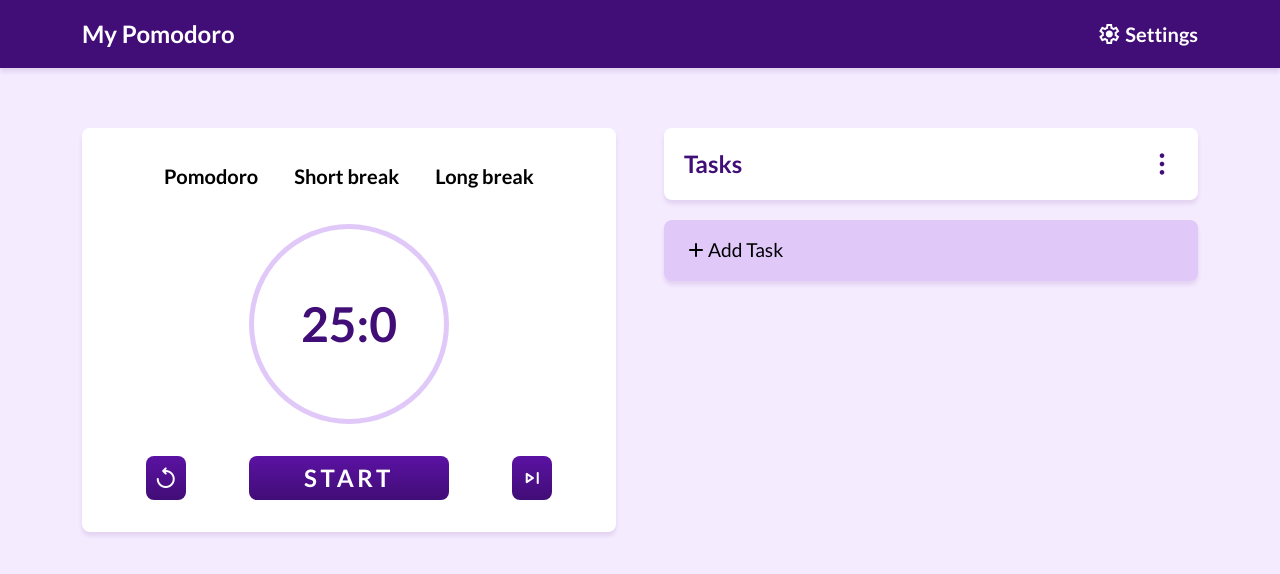
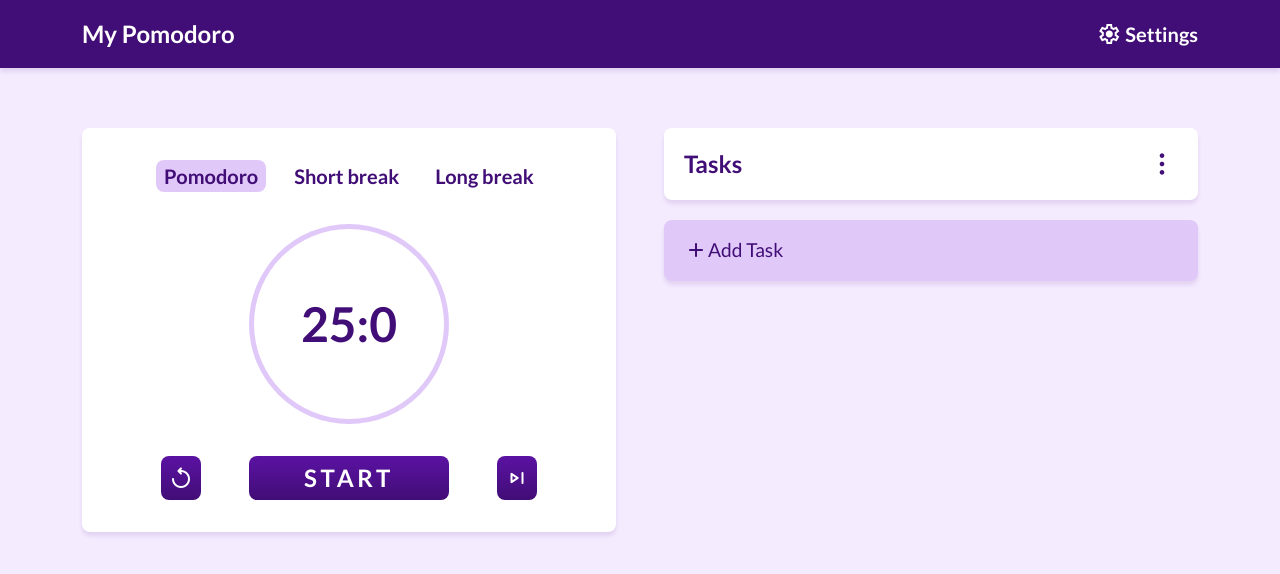
Before and after one commit to VictorM-Coder/My-Pomodoro, an Angular app: page / in a window 1280 px wide. Shown: the top 574 px of the page. Built offline with nearby package versions, Linux system fonts and the light colour scheme.

Commit message:
ajustes na estilização

```diff
--- a/src/app/components/body/task-bar/task-bar.component.css
+++ b/src/app/components/body/task-bar/task-bar.component.css
@@ -14,6 +14,7 @@
   align-items: center;
   padding: 16px 20px;
   border: none;
+  color: var(--primary-900);
 }
 
 .btn-add-task:hover{
--- a/src/app/components/body/timer-card/timer-card.component.css
+++ b/src/app/components/body/timer-card/timer-card.component.css
@@ -3,9 +3,14 @@
   padding: 4px 8px;
   border: none;
   font: normal 700 20px 'Lato';
+  color: var(--primary-900);
 }
 
-.btn-pomodoro:hover{
+.btn-pomodoro:disabled{
+  color: var(--primary-400);
+}
+
+.btn-pomodoro-hover:hover, .btn-selected{
   background-color: var(--primary-50);
 }
 
--- a/src/app/components/body/timer-card/timer-card.component.html
+++ b/src/app/components/body/timer-card/timer-card.component.html
@@ -1,13 +1,13 @@
 <div class="background-white defult-shadow d-flex flex-column default-border-radius card-padding">
   <div class="d-flex justify-content-center">
     <span>
-      <button (click)="setPomodoro()" [disabled]="disableButtons" class="btn-pomodoro mg-right-20 default-border-radius">Pomodoro</button>
+      <button (click)="setPomodoro()" [class.btn-pomodoro-hover]="!disableButtons" [class.btn-selected]="this.typePomodoro===0"  [disabled]="disableButtons" class="btn-pomodoro mg-right-20 default-border-radius">Pomodoro</button>
     </span>
     <span>
-      <button (click)="setShortBreak()" [disabled]="disableButtons" class="btn-pomodoro mg-right-20 default-border-radius">Short break</button>
+      <button (click)="setShortBreak()" [class.btn-pomodoro-hover]="!disableButtons" [class.btn-selected]="this.typePomodoro===1" [disabled]="disableButtons" class="btn-pomodoro mg-right-20 default-border-radius">Short break</button>
     </span>
     <span>
-      <button (click)="setLongBreak()" [disabled]="disableButtons" class="btn-pomodoro default-border-radius">Long break</button>
+      <button (click)="setLongBreak()" [class.btn-pomodoro-hover]="!disableButtons" [class.btn-selected]="this.typePomodoro===2" [disabled]="disableButtons" class="btn-pomodoro default-border-radius">Long break</button>
     </span>
   </div>
   <app-timer #timerComponent [pomodoroValue]="valuePomodoro" (changeStateTimer)="onStateChanceTimer()"></app-timer>
--- a/src/app/components/body/timer-card/timer-card.component.ts
+++ b/src/app/components/body/timer-card/timer-card.component.ts
@@ -11,7 +11,7 @@ import {TypePomodoro} from "../../../model/TypePomodoro";
 export class TimerCardComponent {
   @ViewChild('timerComponent', {static: true}) timerComponent!: TimerComponent;
   private timePomodoro:TimePomodoro;
-  private typePomodoro: TypePomodoro;
+  typePomodoro: TypePomodoro;
   valuePomodoro:number;
   disableButtons:boolean = false;
 
--- a/src/app/components/body/timer/timer.component.css
+++ b/src/app/components/body/timer/timer.component.css
@@ -20,4 +20,5 @@
 
 .btn-start{
   width: 200px;
+  margin: 0 2em;
 }
--- a/src/app/components/body/timer/timer.component.html
+++ b/src/app/components/body/timer/timer.component.html
@@ -6,11 +6,11 @@
     </div>
   </div>
 </div>
-<div class="d-flex mg-top-32 justify-content-around">
+<div class="d-flex mg-top-32 justify-content-center">
   <button (click)="restart()" class="btn-system">
     <span class="material-symbols-rounded">replay</span>
   </button>
-  <button (click)="startPause()" class="btn-system btn-start" [innerText]="timerRunning?'pause': 'start'"></button>
+  <button (click)="startPause()" class="btn-system btn-start mx-2em" [innerText]="timerRunning?'pause': 'start'"></button>
   <button class="btn-system">
     <span class="material-symbols-rounded">skip_next</span>
   </button>
--- a/src/app/components/body/timer/timer.component.ts
+++ b/src/app/components/body/timer/timer.component.ts
@@ -1,5 +1,4 @@
 import {Component, EventEmitter, Input, Output, SimpleChanges} from '@angular/core';
-import {TimePomodoro} from "../../../model/time-pomodoro";
 
 @Component({
   selector: 'app-timer',
--- a/src/styles.css
+++ b/src/styles.css
@@ -67,6 +67,34 @@ body {
   margin-top: 32px;
 }
 
+.modal-title, .col-form-label{
+  color: var(--primary-900);
+}
+
+.btn-secondary{
+  background: white;
+  font-family: var(--font-default);
+  color: var(--primary-900);
+  border: var(--primary-900) solid 1px;
+  text-transform: uppercase;
+  letter-spacing: 1.6px;
+  font-weight: 700;
+}
+
+.btn-secondary:hover{
+  background-color: var(--primary-900);
+  color: white;
+}
+
+.btn-primary{
+  background: linear-gradient(to bottom, #5B12A3, #410D76);
+  font-family: var(--font-default);
+  color: white;
+  text-transform: uppercase;
+  letter-spacing: 1.6px;
+  font-weight: 700;
+}
+
 .btn-system{
   background: linear-gradient(to bottom, #5B12A3, #410D76);
   color: white;
@@ -81,6 +109,11 @@ body {
   display: flex;
   align-items: center;
   justify-content: center;
+}
+
+.btn-primary:hover{
+  background: linear-gradient(to bottom, #551199, #390b66);
+  color: #e6e6e6;
 }
 
 .btn-system:hover{
```
